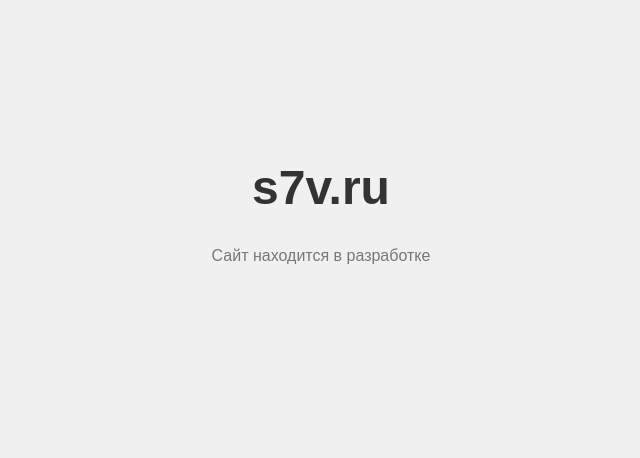
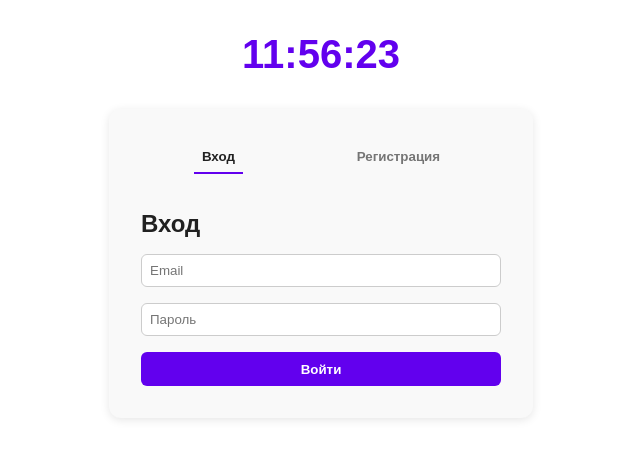
Before and after one commit to voronovsy/s7v, a plain HTML site: page index.html in a window 1280 px wide. Shown: the whole page, without its empty margins (319-959 px from the left). Drawn offline with Linux system fonts and the light colour scheme.

Commit message:
first commit5

```diff
--- a/index.html
+++ b/index.html
@@ -1,16 +1,59 @@
 <!DOCTYPE html>
 <html lang="ru">
 <head>
-  <meta charset="UTF-8">
-  <title>Site under construction</title>
-  <style>
-    body { font-family: sans-serif; text-align: center; margin-top: 20vh; background: #f0f0f0; }
-    h1 { font-size: 3em; color: #333; }
-    p { color: #777; }
-  </style>
+  <meta charset="UTF-8" />
+  <meta name="viewport" content="width=device-width, initial-scale=1.0"/>
+  <title>Вход / Регистрация</title>
+  <link rel="stylesheet" href="style.css" />
 </head>
 <body>
-  <h1>s7v.ru</h1>
-  <p>Сайт находится в разработке</p>
+  <div class="page">
+    <div class="clock" id="clock">--:--:--</div>
+
+    <div class="auth-container">
+      <div class="tabs">
+        <button class="tab active" onclick="showForm('login')">Вход</button>
+        <button class="tab" onclick="showForm('register')">Регистрация</button>
+      </div>
+
+      <form id="login" class="form active">
+        <h2>Вход</h2>
+        <input type="email" placeholder="Email" required />
+        <input type="password" placeholder="Пароль" required />
+        <button type="submit">Войти</button>
+      </form>
+
+      <form id="register" class="form">
+        <h2>Регистрация</h2>
+        <input type="text" placeholder="Имя" required />
+        <input type="email" placeholder="Email" required />
+        <input type="password" placeholder="Пароль" required />
+        <button type="submit">Зарегистрироваться</button>
+      </form>
+    </div>
+  </div>
+
+  <script>
+    function showForm(id) {
+      document.querySelectorAll('.form').forEach(f => f.classList.remove('active'));
+      document.querySelectorAll('.tab').forEach(t => t.classList.remove('active'));
+      document.getElementById(id).classList.add('active');
+      document.querySelector(`.tab[onclick*="${id}"]`).classList.add('active');
+    }
+
+    function updateClock() {
+      const now = new Date();
+      const moscowOffset = 3 * 60; // UTC+3
+      const localOffset = now.getTimezoneOffset();
+      const moscowTime = new Date(now.getTime() + (moscowOffset + localOffset) * 60000);
+      const hh = String(moscowTime.getHours()).padStart(2, '0');
+      const mm = String(moscowTime.getMinutes()).padStart(2, '0');
+      const ss = String(moscowTime.getSeconds()).padStart(2, '0');
+      document.getElementById('clock').textContent = `${hh}:${mm}:${ss}`;
+    }
+
+    setInterval(updateClock, 1000);
+    updateClock();
+  </script>
 </body>
 </html>
--- /dev/null
+++ b/style.css
@@ -0,0 +1,111 @@
+:root {
+  --bg: #ffffff;
+  --text: #212121;
+  --muted: #757575;
+  --form-bg: #f9f9f9;
+  --input-bg: #ffffff;
+  --btn-bg: #6200ee;
+  --btn-text: #ffffff;
+}
+
+@media (prefers-color-scheme: dark) {
+  :root {
+    --bg: #121212;
+    --text: #e0e0e0;
+    --muted: #999999;
+    --form-bg: #1f1f1f;
+    --input-bg: #2b2b2b;
+    --btn-bg: #bb86fc;
+    --btn-text: #000000;
+  }
+}
+
+body {
+  margin: 0;
+  padding: 0;
+  font-family: sans-serif;
+  background: var(--bg);
+  color: var(--text);
+  min-height: 100vh;
+  display: flex;
+  justify-content: center;
+}
+
+.page {
+  display: flex;
+  flex-direction: column;
+  align-items: center;
+  width: 100%;
+  padding-top: 2rem;
+}
+
+.clock {
+  text-align: center;
+  font-size: 2.5rem;
+  font-weight: bold;
+  margin-bottom: 2rem;
+  color: var(--btn-bg);
+}
+
+.auth-container {
+  background: var(--form-bg);
+  padding: 2rem;
+  border-radius: 12px;
+  box-shadow: 0 2px 10px rgba(0,0,0,0.1);
+  width: 100%;
+  max-width: 360px;
+}
+
+.tabs {
+  display: flex;
+  justify-content: space-around;
+  margin-bottom: 1rem;
+}
+
+.tab {
+  background: none;
+  border: none;
+  font-weight: bold;
+  cursor: pointer;
+  padding: 0.5rem;
+  color: var(--muted);
+  border-bottom: 2px solid transparent;
+  transition: border-color 0.2s, color 0.2s;
+}
+
+.tab.active {
+  color: var(--text);
+  border-color: var(--btn-bg);
+}
+
+.form {
+  display: none;
+  flex-direction: column;
+}
+
+.form.active {
+  display: flex;
+}
+
+.form h2 {
+  margin-bottom: 1rem;
+}
+
+.form input {
+  margin-bottom: 1rem;
+  padding: 0.5rem;
+  border: 1px solid #ccc;
+  background: var(--input-bg);
+  color: var(--text);
+  border-radius: 6px;
+}
+
+.form button {
+  background: var(--btn-bg);
+  color: var(--btn-text);
+  border: none;
+  padding: 0.6rem;
+  font-weight: bold;
+  border-radius: 6px;
+  cursor: pointer;
+}
```
